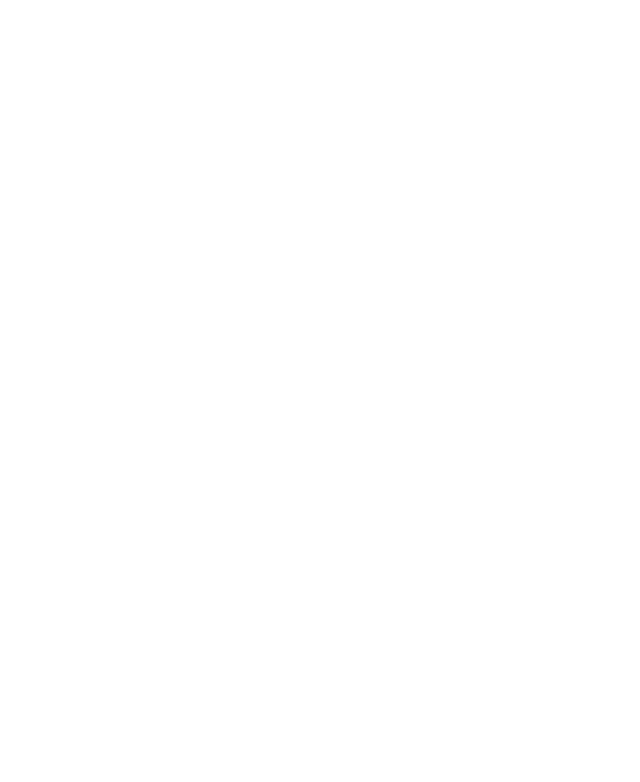
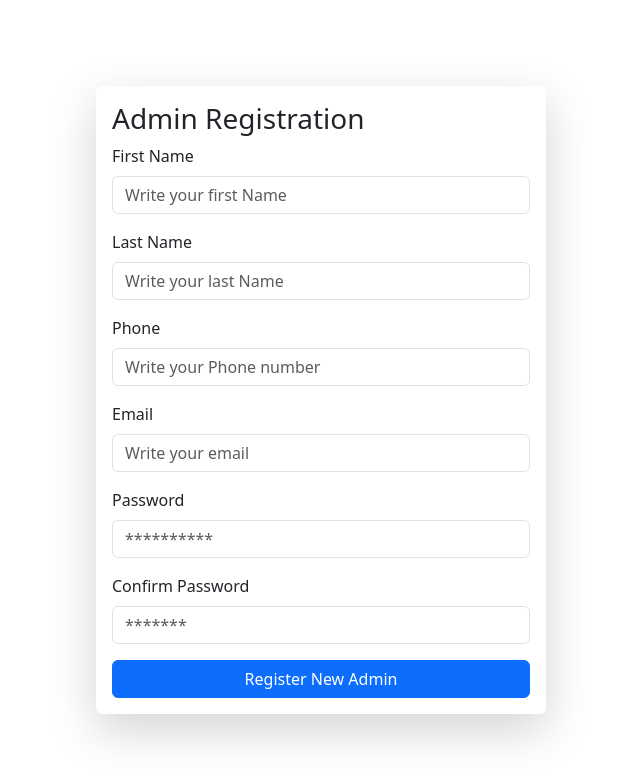
Before and after one commit to Bikal-Adhikari/Admin-CMS-Frontend, a React (Vite) app: page /admin/new in a window 1280 px wide. Shown: the top 782 px of the page, without its empty margins (319-959 px from the left). Built offline with nearby package versions, Linux system fonts and the light colour scheme.

Commit message:
Registration page is created

```diff
--- a/src/App.jsx
+++ b/src/App.jsx
@@ -1,10 +1,20 @@
 import "./App.css";
 import { ToastContainer } from "react-toastify";
+import { Routes, Route } from "react-router-dom";
+import Login from "./pages/user/Login";
+import Register from "./pages/user/Register";
 
 function App() {
   return (
     <div>
-      <ToastContainer />
+      <Routes>
+        {/* public routes  */}
+        <Route path="/" element={<Login />}></Route>
+
+        {/* private routes  */}
+        <Route path="admin/new" element={<Register />}></Route>
+      </Routes>
+      <ToastContainer position="top-center" />
     </div>
   );
 }
--- /dev/null
+++ b/src/Hooks/useForm.js
@@ -0,0 +1,20 @@
+import { useState } from "react";
+
+const handleOnChange = ({ e, form, setForm }) => {
+  const { name, value } = e.target;
+  setForm({
+    ...form,
+    [name]: value,
+  });
+};
+const useForm = (initialState) => {
+  const [form, setForm] = useState(initialState);
+
+  return {
+    form,
+    setForm,
+    handleOnChange: (e) => handleOnChange({ e, form, setForm }),
+  };
+};
+
+export default useForm;
--- /dev/null
+++ b/src/components/common/customInput/CustomInput.jsx
@@ -0,0 +1,10 @@
+import { Form } from "react-bootstrap";
+
+export const CustomInput = ({ label, ...rest }) => {
+  return (
+    <Form.Group className="mb-3">
+      {label && <Form.Label>{label}</Form.Label>}
+      <Form.Control {...rest} />
+    </Form.Group>
+  );
+};
--- /dev/null
+++ b/src/components/layout/AdminLayout.jsx
@@ -0,0 +1,5 @@
+import React from "react";
+
+export const AdminLayout = () => {
+  return <div>AdminLayout</div>;
+};
--- /dev/null
+++ b/src/components/layout/Footer.jsx
@@ -0,0 +1,5 @@
+import React from "react";
+
+export const Footer = () => {
+  return <div>Footer</div>;
+};
--- /dev/null
+++ b/src/components/layout/Header.jsx
@@ -0,0 +1,5 @@
+import React from "react";
+
+export const Header = () => {
+  return <div>Header</div>;
+};
--- a/src/main.jsx
+++ b/src/main.jsx
@@ -4,9 +4,12 @@
 import "./index.css";
 import "react-toastify/dist/ReactToastify.css";
 import "bootstrap/dist/css/bootstrap.min.css";
+import { BrowserRouter } from "react-router-dom";
 
 ReactDOM.createRoot(document.getElementById("root")).render(
   <React.StrictMode>
-    <App />
+    <BrowserRouter>
+      <App />
+    </BrowserRouter>
   </React.StrictMode>
 );
--- /dev/null
+++ b/src/pages/user/Login.jsx
@@ -0,0 +1,7 @@
+import React from "react";
+
+const Login = () => {
+  return <div>Login</div>;
+};
+
+export default Login;
--- /dev/null
+++ b/src/pages/user/Register.jsx
@@ -0,0 +1,72 @@
+import { Button, Form } from "react-bootstrap";
+import { CustomInput } from "../../components/common/customInput/CustomInput";
+import useForm from "../../Hooks/useForm";
+
+const Register = () => {
+  const { form, handleOnChange } = useForm({});
+  const handleOnSubmit = (e) => {
+    e.preventDefault();
+    console.log(form);
+  };
+  const inputs = [
+    {
+      label: "First Name",
+      name: "fName",
+      type: "text",
+      required: true,
+      placeholder: "Write your first Name",
+    },
+    {
+      label: "Last Name",
+      name: "lName",
+      type: "text",
+      required: true,
+      placeholder: "Write your last Name",
+    },
+    {
+      label: "Phone",
+      name: "phone",
+      type: "number",
+
+      placeholder: "Write your Phone number",
+    },
+    {
+      label: "Email",
+      name: "email",
+      type: "email",
+      required: true,
+      placeholder: "Write your email",
+    },
+    {
+      label: "Password",
+      name: "password",
+      type: "password",
+      required: true,
+      placeholder: "**********",
+    },
+    {
+      label: "Confirm Password",
+      name: "confirmPassword",
+      type: "password",
+      required: true,
+      placeholder: "*******",
+    },
+  ];
+  return (
+    <div className="d-flex justify-content-center align-items-center vh-100">
+      <div className="" style={{ width: "450px" }}>
+        <Form className="shadow-lg p-3 rounded" onSubmit={handleOnSubmit}>
+          <h3>Admin Registration</h3>
+          {inputs.map((item, i) => (
+            <CustomInput key={i} {...item} onChange={handleOnChange} />
+          ))}
+          <div className="d-grid">
+            <Button type="submit">Register New Admin</Button>
+          </div>
+        </Form>
+      </div>
+    </div>
+  );
+};
+
+export default Register;
```
Also changed, not shown: src/pages/Dashboard/Dashboard.jsx (added, +7 -0 lines), src/pages/user/ForgetPassword.jsx (added).
